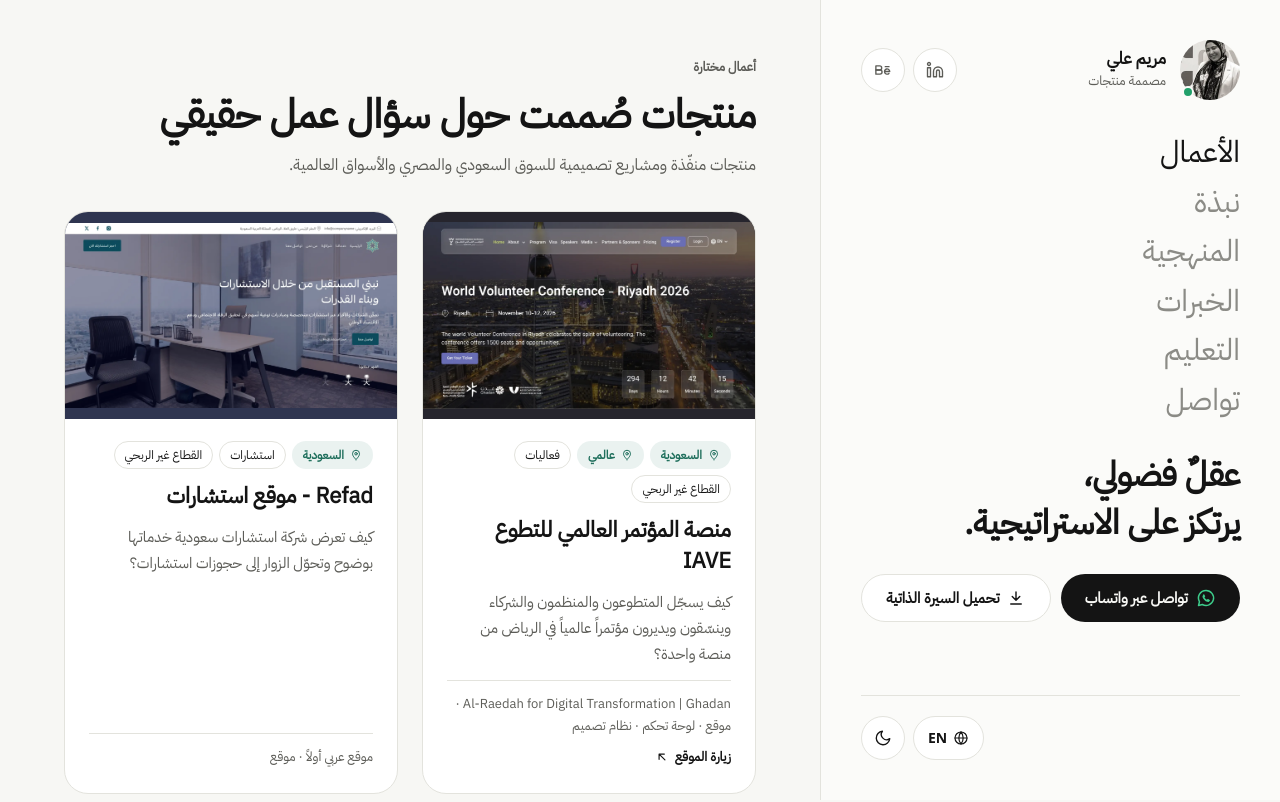
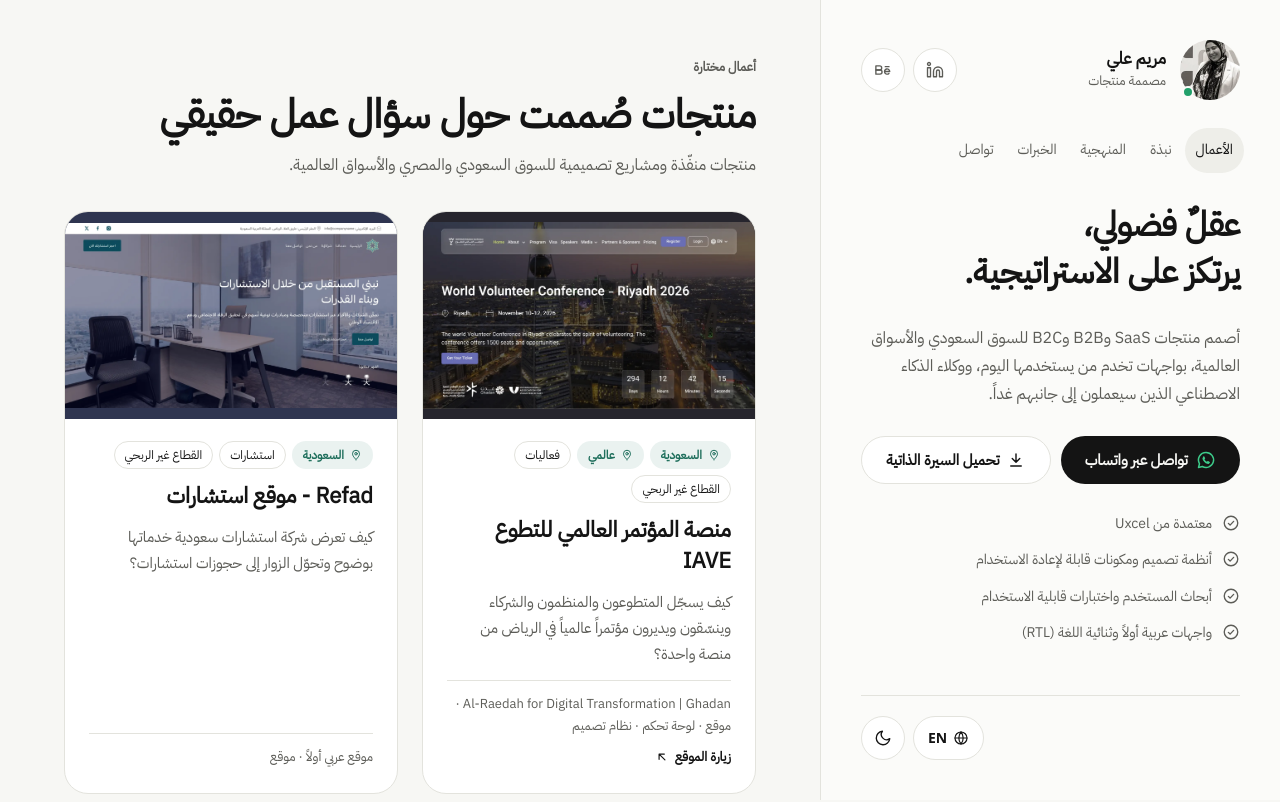
Before and after one commit to mariamalikhamis/MariamAli-portfolio, a Next.js app: page /ar in a window 1280 px wide. Shown: the top 802 px of the page. Built offline with nearby package versions, Linux system fonts and the light colour scheme; no server answers.

Commit message:
Restore original sidebar; keep separate Education section and Uxcel certificate
Co-Authored-By: Claude Opus 5.5 <noreply@anthropic.com>
Claude-Session: https://claude.ai/code/session_01U5CkFzGBaB6VJcbEUdtjWu

```diff
--- a/src/app/[locale]/page.tsx
+++ b/src/app/[locale]/page.tsx
@@ -5,8 +5,7 @@ import { projects } from '@/content/projects';
 import ProjectCard from '@/components/ProjectCard';
 import ThemeToggle from '@/components/ThemeToggle';
 import Reveal from '@/components/Reveal';
-import SideNav from '@/components/SideNav';
-import { BehanceIcon, DownloadIcon, GlobeIcon, LinkedInIcon, MailIcon, WhatsAppIcon } from '@/components/Icons';
+import { BehanceIcon, CheckIcon, DownloadIcon, GlobeIcon, LinkedInIcon, MailIcon, WhatsAppIcon } from '@/components/Icons';
 
 export default async function Home({ params }: { params: Promise<{ locale: string }> }) {
   const { locale } = await params;
@@ -42,13 +41,20 @@ export default async function Home({ params }: { params: Promise<{ locale: strin
             </div>
           </div>
 
-          <SideNav items={t.nav} label={t.navAria} />
+          <nav className="nav" aria-label={t.navAria}>
+            {t.nav.map((n, i) => (
+              <a key={n.href} href={n.href} aria-current={i === 0 ? 'true' : undefined}>
+                {n.label}
+              </a>
+            ))}
+          </nav>
 
           <h1 className="headline">
             {t.headline.map((line) => (
               <span key={line}>{line}</span>
             ))}
           </h1>
+          <p className="intro">{t.intro}</p>
 
           <div className="cta-row">
             <a className="btn btn-primary" href={links.whatsapp} target="_blank" rel="noopener noreferrer">
@@ -60,6 +66,16 @@ export default async function Home({ params }: { params: Promise<{ locale: strin
               {t.ctaCv}
             </a>
           </div>
+
+          <ul className="proof">
+            {t.proof.map((p) => (
+              <li key={p}>
+                <CheckIcon />
+                <span>{p}</span>
+              </li>
+            ))}
+          </ul>
+
           <div className="sidebar-foot">
             <a className="pill-btn" href={`/${otherLocale}`} hrefLang={otherLocale} lang={otherLocale} aria-label={t.langAria}>
               <GlobeIcon />
@@ -90,7 +106,6 @@ export default async function Home({ params }: { params: Promise<{ locale: strin
                 <span className="eyebrow">{t.aboutEyebrow}</span>
                 <h2 className="h2">{t.aboutTitle}</h2>
               </header>
-              <p className="lead">{t.intro}</p>
               <div className="two-col">
                 <p>{t.about1}</p>
                 <p>{t.about2}</p>
--- a/src/app/globals.css
+++ b/src/app/globals.css
@@ -872,23 +872,4 @@ html:not(.js) .tl-item.is-now::before { background: var(--online); border-color:
   .tl-item::before { background: var(--text) !important; border-color: var(--text) !important; }
   .tl-item.is-now::before { background: var(--online) !important; border-color: var(--online) !important; }
 }
-
-/* ───────────────────────── Side nav (large vertical list) ───────────────────────── */
-.sidenav { display: flex; flex-direction: column; align-items: flex-start; gap: 2px; }
-.sidenav a {
-  font-size: 32px; line-height: 1.2; font-weight: 500; letter-spacing: -0.02em;
-  color: color-mix(in srgb, var(--muted) 70%, var(--bg));
-  padding-block: 2px; transition: color .25s ease, transform .35s var(--ease-out);
-}
-[dir='rtl'] .sidenav a { letter-spacing: 0; line-height: 1.45; font-size: 30px; }
-.sidenav a:hover { color: var(--muted); }
-.sidenav a[aria-current='true'] { color: var(--text); }
-@media (hover: hover) { .sidenav a:hover { transform: translateX(4px); } [dir='rtl'] .sidenav a:hover { transform: translateX(-4px); } }
-/* Mobile: the sidebar stacks on top, so keep the nav compact and horizontal */
-@media (max-width: 1023px) {
-  .sidenav { flex-direction: row; gap: 18px; overflow-x: auto; scrollbar-width: none; }
-  .sidenav::-webkit-scrollbar { display: none; }
-  .sidenav a, [dir='rtl'] .sidenav a { flex: none; font-size: 20px; }
-}
-.lead { font-size: clamp(19px, 2vw, 22px); line-height: 1.5; font-weight: 500; max-width: 760px; }
 .tl { max-width: 720px; }
--- a/src/components/SideNav.tsx
+++ /dev/null
@@ -1,37 +0,0 @@
-'use client';
-
-import { useEffect, useState } from 'react';
-
-type NavItem = { label: string; href: string };
-
-/** Large vertical section nav; the section in view is highlighted. */
-export default function SideNav({ items, label }: { items: NavItem[]; label: string }) {
-  const [active, setActive] = useState(items[0]?.href ?? '');
-
-  useEffect(() => {
-    const sections = items
-      .map((i) => document.querySelector<HTMLElement>(i.href))
-      .filter((el): el is HTMLElement => !!el);
-    if (!('IntersectionObserver' in window) || !sections.length) return;
-    const io = new IntersectionObserver(
-      (entries) => {
-        entries.forEach((e) => {
-          if (e.isIntersecting) setActive(`#${e.target.id}`);
-        });
-      },
-      { rootMargin: '-40% 0px -55% 0px', threshold: 0 },
-    );
-    sections.forEach((s) => io.observe(s));
-    return () => io.disconnect();
-  }, [items]);
-
-  return (
-    <nav className="sidenav" aria-label={label}>
-      {items.map((n) => (
-        <a key={n.href} href={n.href} aria-current={active === n.href ? 'true' : undefined} onClick={() => setActive(n.href)}>
-          {n.label}
-        </a>
-      ))}
-    </nav>
-  );
-}
--- a/src/content/i18n.ts
+++ b/src/content/i18n.ts
@@ -34,7 +34,6 @@ const en = {
     { label: 'About', href: '#about' },
     { label: 'Process', href: '#process' },
     { label: 'Experience', href: '#experience' },
-    { label: 'Education', href: '#education' },
     { label: 'Contact', href: '#contact' },
   ],
   headline: ['A curious mind,', 'grounded in strategy.'],
@@ -122,7 +121,6 @@ const ar: Dict = {
     { label: 'نبذة', href: '#about' },
     { label: 'المنهجية', href: '#process' },
     { label: 'الخبرات', href: '#experience' },
-    { label: 'التعليم', href: '#education' },
     { label: 'تواصل', href: '#contact' },
   ],
   headline: ['عقلٌ فضولي،', 'يرتكز على الاستراتيجية.'],
```
